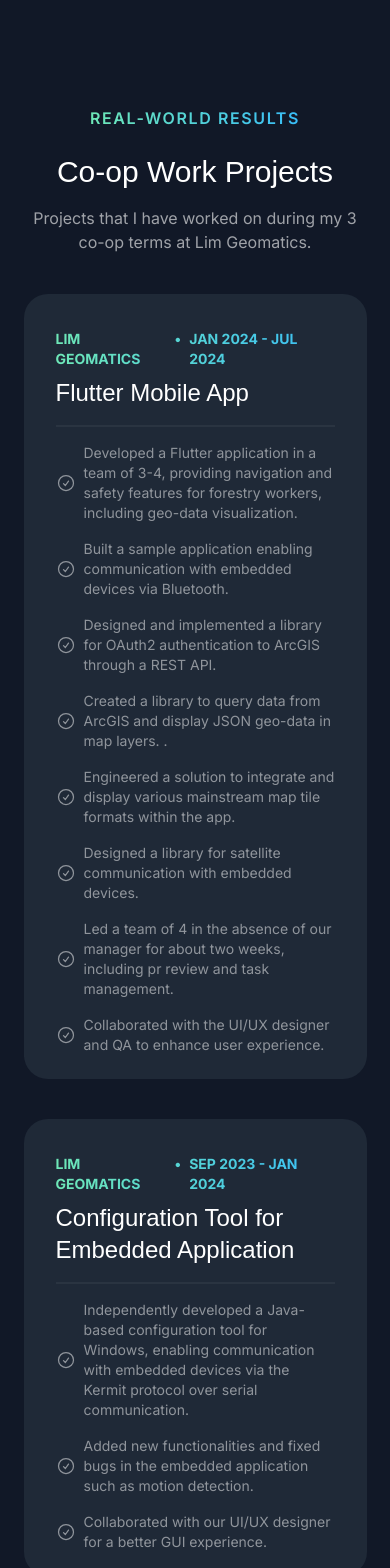
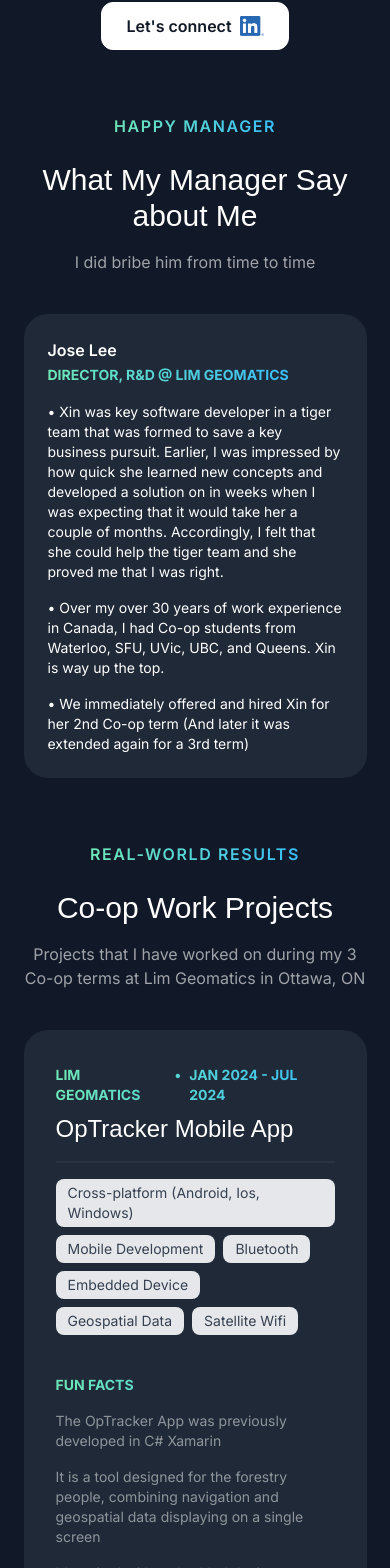
Before and after one commit to xinxinxin312/portfolio_website, a Next.js app in the folder starter-template/: page / in a window 390 px wide. Shown: the part 412-1980 px from the top of the page. Built offline with nearby package versions, Linux system fonts and the light colour scheme; a web font is replaced by a local one.

Commit message:
Made it more fun and readable

```diff
--- a/starter-template/src/app/page.tsx
+++ b/starter-template/src/app/page.tsx
@@ -8,8 +8,9 @@
     <div>
       <Header />
       <HeroSection />
+      <TestimonialsSection />
       <ProjectsSection />
-      <TestimonialsSection />
+
       <AboutSection />
     </div>
   );
--- a/starter-template/src/sections/Projects.tsx
+++ b/starter-template/src/sections/Projects.tsx
@@ -6,44 +6,49 @@
 import ArrowUpRightIcon from "@/assets/icons/arrow-up-right.svg";
 import { SectionHeader } from "@/components/SectionHeader";
 import { Card } from "@/components/Card";
+import { CardHeader } from "@/components/CardHeader";
 
 const portfolioProjects = [
   {
     company: "Lim Geomatics",
     year: "Jan 2024 - Jul 2024",
-    title: "Flutter Mobile App",
+    title: "OpTracker Mobile App",
+    keywords: [
+      "Cross-platform (Android, Ios, Windows)",
+      "Mobile Development",
+      "Bluetooth",
+      "Embedded Device",
+      "Geospatial Data",
+      "Satellite Wifi",
+    ],
+    description:
+      "We started from scratch, and almost finish it at the end of my Co-op.",
     results: [
       {
-        title:
-          "Developed a Flutter application in a team of 3-4, providing navigation and safety features for forestry workers, including geo-data visualization.",
+        title: "The OpTracker App was previously developed in C# Xamarin",
       },
       {
         title:
-          "Built a sample application enabling communication with embedded devices via Bluetooth.",
+          "It is a tool designed for the forestry people, combining navigation and geospatial data displaying on a single screen",
       },
       {
         title:
-          "Designed and implemented a library for OAuth2 authentication to ArcGIS through a REST API.",
+          "It's paired with embedded devices to provide accurate GPS and satellite Wifi",
       },
       {
         title:
-          "Created a library to query data from ArcGIS and display JSON geo-data in map layers. .",
+          "We rebuilt it in a team of 4-5 and finished it in about a year, started with 0 knowledge of Flutter",
+      },
+      {
+        title: "My manager made me lead the team twice when he was on trips",
       },
       {
         title:
-          "Engineered a solution to integrate and display various mainstream map tile formats within the app.",
+          "There were only twice that I was free of tasks for a few hours, throught the year. Busy, busy, busy",
       },
       {
         title:
-          "Designed a library for satellite communication with embedded devices.",
-      },
-      {
-        title:
-          "Led a team of 4 in the absence of our manager for about two weeks, including pr review and task management.",
-      },
-      {
-        title:
-          "Collaborated with the UI/UX designer and QA to enhance user experience.",
+          "Usually, I had one huge task or several small ones for a bi-week sprint, and most of the time I completed on time",
       },
     ],
   },
@@ -51,41 +56,47 @@
     company: "Lim Geomatics",
     year: "Sep 2023 - Jan 2024",
     title: "Configuration Tool for Embedded Application",
+    keywords: ["Java", "Embedded Device", "Serial Communication"],
+    description: "",
     results: [
       {
         title:
-          "Independently developed a Java-based configuration tool for Windows, enabling communication with embedded devices via the Kermit protocol over serial communication. ",
+          "This was my first task, and later my manager told me they were expecting me to do this for my whole Co-op term. But I finished the most of it within a month",
       },
       {
         title:
-          "Added new functionalities and fixed bugs in the embedded application such as motion detection. ",
+          "This was my first time developing an industry level software. I started from scratch and there was no similar code to learn from. I did all the coding by myself, with some help from my manager, and UI/UX design from our designer",
       },
       {
         title:
-          "Collaborated with our UI/UX designer for a better GUI experience.",
+          "We hold a tutorial teaching our colleagues how to use it, it was fun",
       },
     ],
   },
   {
     company: "Lim Geomatics",
     year: "Oct 2023 - Dec 2023",
-    title: "Real-time Location Sharing and Tracking",
+    title: "Real-time Location Sharing Feature",
+    keywords: [
+      "Cross-platform C#",
+      "Mobile Development",
+      "Android Studio",
+      "Embedded Device",
+      "Satellite Wifi",
+    ],
+    description: "",
     results: [
       {
         title:
-          "Developed a real-time location-sharing feature for a cross-platform C# application utilizing satellite communication and ArcGIS.",
+          "Again, started with 0 knowledge with mobile development, or satellite, or C#",
       },
       {
         title:
-          "Developed mechanisms to upload and download location data based on satellite signal strength and update locations dynamically on the map.",
+          "We completed the task in 2 weeks, including debugged together with another company's CTO",
       },
       {
         title:
-          "Collaborated with my supervisor to meet the tight deadline of two weeks without any previous experience with C# and later enhanced the feature by implementing a tracking display for a more user-friendly experience.",
-      },
-      {
-        title:
-          "Added a 'walking mode' feature to switch GPS data sources between the embedded device and the tablet.",
+          "We drove to the Britannia beach several times for testing",
       },
     ],
   },
@@ -98,16 +109,15 @@
         <SectionHeader
           title="Co-op Work Projects"
           eyebrow="Real-world Results"
-          description="Projects that I have worked on during my 3 co-op terms at Lim Geomatics."
+          description="Projects that I have worked on during my 3 Co-op terms at Lim Geomatics in Ottawa, ON"
         />
 
-        <div className="flex flex-col mt-10 md:mt-20 gap-10">
+        <div className="flex flex-col mt-10 md:mt-10 gap-10">
           {portfolioProjects.map((project) => (
             <Card
               key={project.title}
-              className="px-8 pt-8 pb=0 md:pt-12 md:px-10 lg:pt-16 lg:px-20 "
+              className="px-8 pt-8 pb=0 md:pt-8 md:px-8 lg:pt-16 lg:px-20 "
             >
-
               <div className="lg:pb-16">
                 <div className="bg-gradient-to-r from-emerald-300 to-sky-400 inline-flex font-bold uppercase traking-widest text-sm text-transparent bg-clip-text gap-2">
                   <span>{project.company}</span>
@@ -118,37 +128,39 @@
                   {project.title}
                 </h3>
                 <hr className="border-t-2 border-white/5 mt-4 md:mt-5" />
+                <div className="mt-4">
+                  <div className="flex flex-wrap gap-2 mt-2">
+                    {project.keywords.map((keyword, index) => (
+                      <span
+                        key={index}
+                        className="px-3 py-1 text-sm bg-gray-200 text-gray-700 rounded-lg"
+                      >
+                        {keyword}
+                      </span>
+                    ))}
+                  </div>
+                </div>
+                <div className="mt-4">
+                  <div className="flex flex-wrap gap-2 mt-2">
+                    <span className="px-3 py-1 text-sm text-gray-700 rounded-lg"></span>
+                  </div>
+                </div>
+
                 <ul className="flex flex-col gap-4 mt-4">
+                  <span className="bg-gradient-to-r from-emerald-300 to-sky-400 inline-flex font-bold uppercase traking-widest text-sm text-transparent bg-clip-text gap-2">
+                    Fun Facts
+                  </span>
                   {project.results.map((result) => (
                     <li
                       key={result.title}
                       className="flex gap-2 text-sm md:text-base text-white/50 items-center"
                     >
-                        <CheckCircleIcon className="w-5 h-5 md:w-6 md:h-6 flex-shrink-0" />
+                      {/* <CheckCircleIcon className="w-5 h-5 md:w-6 md:h-6 flex-shrink-0" /> */}
                       <span>{result.title}</span>
                     </li>
                   ))}
                 </ul>
-
-                  {/* {project.link && (
-                    <a href={project.link}>
-                      <button className="bg-white text-gray-950 h-12 w-full md:w-auto px-6 rounded-xl font-semibold inline-flex items-center justify-center gap-2 mt-8">
-                        <span>View Live Site</span>
-                        <ArrowUpRightIcon className="size-4" />
-                      </button>
-                    </a>
-                  )} */}
               </div>
-                {/* {project.image && (
-                  <div className="relative">
-                    <Image
-                      src={project.image}
-                      alt={project.title}
-                      className="mt-8 -mb-4 md:-mb-0 lg:mt-0 lg:absolute lg:h-full lg:w-auto lg:max-w-none"
-                    />
-                  </div>
-                )} */}
-              {/* </div> */}
             </Card>
           ))}
         </div>
--- a/starter-template/src/sections/Testimonials.tsx
+++ b/starter-template/src/sections/Testimonials.tsx
@@ -8,13 +8,21 @@
     text: (
       <>
         <p>
-          &#8226; Xin was key software developer in a tiger team that was formed to save a key business pursuit. Earlier, I was impressed by how quick she learned new concepts and developed a solution on in weeks when I was expecting that it would take her a couple of months. Accordingly, I felt that she could help the tiger team and she proved me that I was right.
+          &#8226; Xin was key software developer in a tiger team that was formed
+          to save a key business pursuit. Earlier, I was impressed by how quick
+          she learned new concepts and developed a solution on in weeks when I
+          was expecting that it would take her a couple of months. Accordingly,
+          I felt that she could help the tiger team and she proved me that I was
+          right.
         </p>
         <p className="mt-4">
-          &#8226; Over my over 30 years of work experience in Canada, I had Co-op students from Waterloo, SFU, UVic, UBC, and Queens. Xin is way up the top.
+          &#8226; Over my over 30 years of work experience in Canada, I had
+          Co-op students from Waterloo, SFU, UVic, UBC, and Queens. Xin is way
+          up the top.
         </p>
         <p className="mt-4">
-          &#8226; We immediately offered and hired Xin for her 2nd Co-op term.
+          &#8226; We immediately offered and hired Xin for her 2nd Co-op term
+          (And later it was extended again for a 3rd term)
         </p>
       </>
     ),
@@ -34,14 +42,11 @@
         <div className="mt-10 lg:mt-12 flex justify-center">
           <div className="flex gap-8">
             {testimonials.map((testimonial, index) => (
-              <Card
-                key={testimonial.name}
-                className=""
-              >
+              <Card key={testimonial.name} className="">
                 <div className="flex gap-4 items-center">
                   <div>
                     <div className="font-semibold">{testimonial.name}</div>
-                    <div className="text-sm text-white/40">
+                    <div className="bg-gradient-to-r from-emerald-300 to-sky-400 inline-flex font-bold uppercase traking-widest text-sm text-transparent bg-clip-text gap-2">
                       {testimonial.position}
                     </div>
                   </div>
```
Also changed, not shown: starter-template/src/sections/About.tsx (+34 -5 lines), starter-template/src/sections/Hero.tsx (+5 -4 lines). Lines whose indentation alone changed are shown as unchanged.
